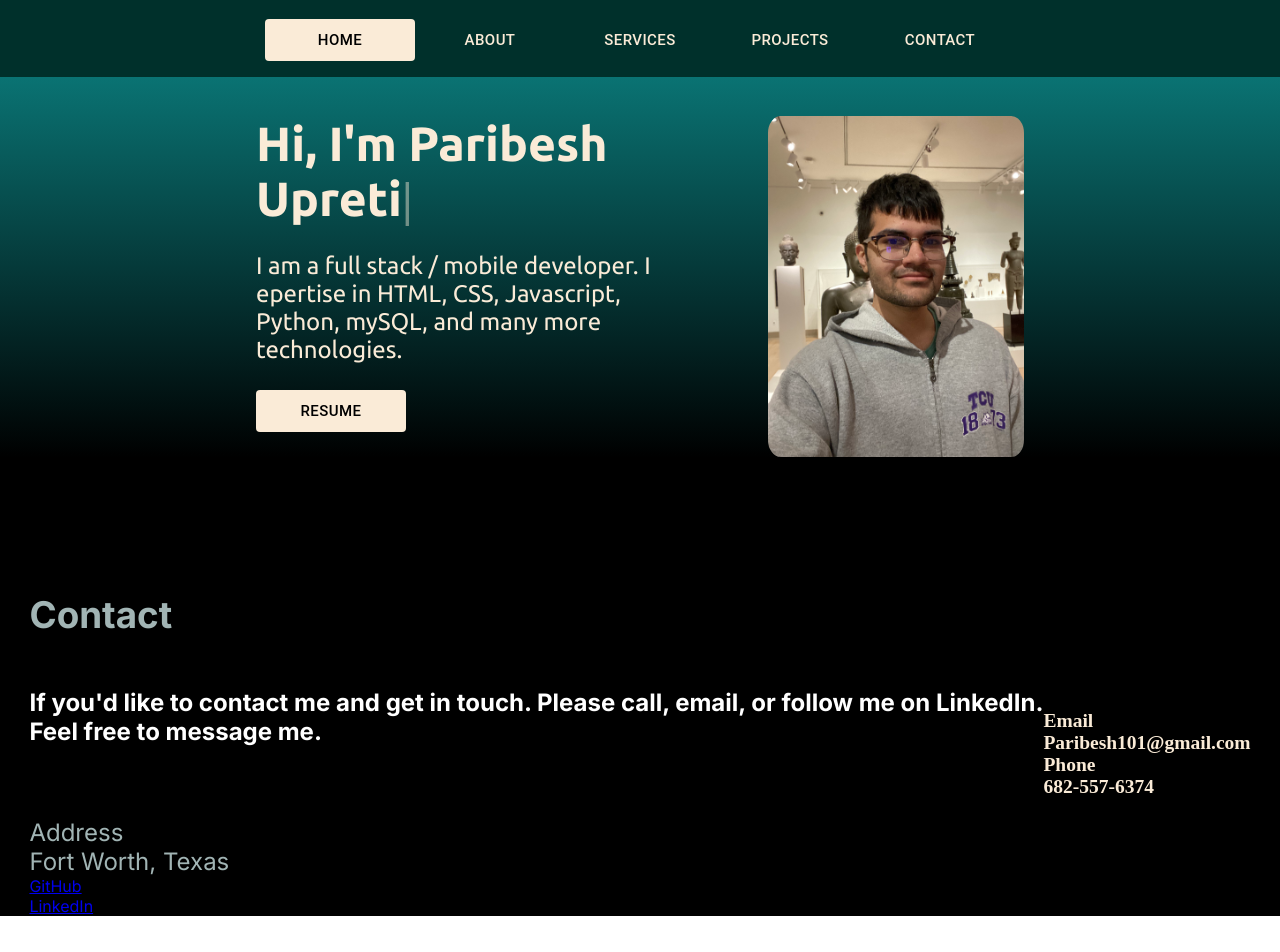
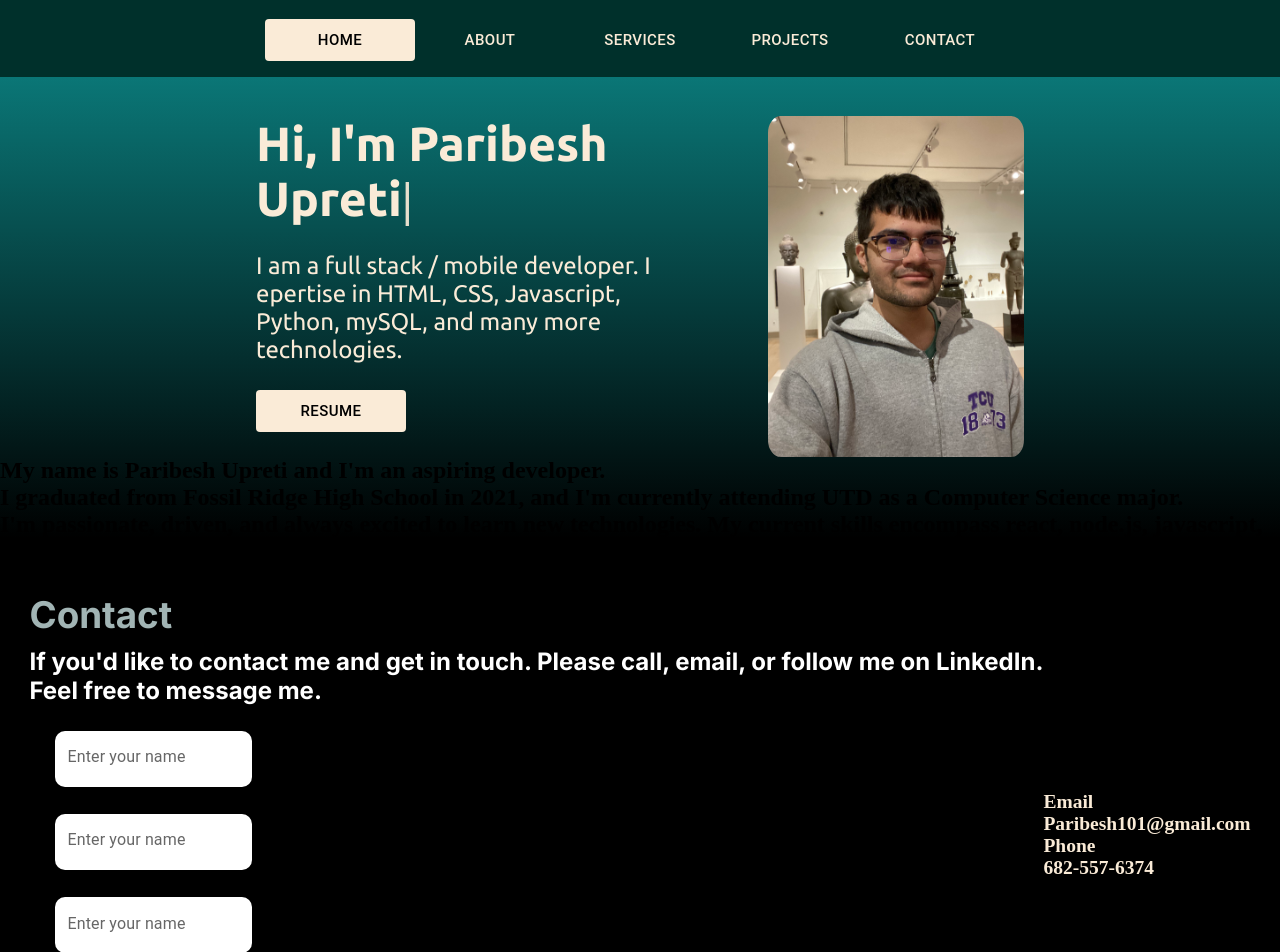
Before and after one commit to Paribesh101/Paribesh-Portfolio, a React (Create React App) app: page / in a window 1280 px wide. Shown: the top 952 px of the page. Before the commit the page ends 916 px from the top, so only its background shows below. Built offline with nearby package versions, Linux system fonts and the light colour scheme.

Commit message:
input fields added

```diff
--- a/src/sections/contact/Contact.js
+++ b/src/sections/contact/Contact.js
@@ -4,6 +4,7 @@ import FilledInput from "@mui/material/FilledInput";
 import FormControl from "@mui/material/FormControl";
 import InputLabel from "@mui/material/InputLabel";
 import TextField from "@mui/material/TextField";
+
 const Contact = () => {
   return (
     <section className="contact">
@@ -14,20 +15,10 @@ const Contact = () => {
           follow me on LinkedIn. <br></br>Feel free to message me.
         </p>
 
-        <Box
-          component="form"
-          sx={{ "& .MuiTextField-root": { m: 1, width: "25ch" } }}
-          noValidate // Disables HTML5 validation
-          autoComplete="off" // Turns off auto-completion
-        >
-          <div>
-            <TextField
-              required
-              id="outlined-required"
-              label="Required"
-              defaultValue="Hello World" // Pre-filled text
-            />
-          </div>
+        <Box component="form" sx={{ '& > :not(style)': { m: 3, width: '25ch', borderRadius: '10%', display: 'flex' } }}noValidate autoComplete="off">
+          <TextField id="outlined-basic" label="Enter your name" variant="outlined"  sx={{ '& .MuiInputBase-input': {  m: 0.2, backgroundColor: 'white', width: '25ch', borderRadius: '10px', display: 'flex' } }} />
+          <TextField id="outlined-basic" label="Enter your name" variant="outlined"  sx={{ '& .MuiInputBase-input': {  m: 0.2, backgroundColor: 'white', width: '25ch', borderRadius: '10px', display: 'flex' } }} />
+          <TextField id="outlined-basic" label="Enter your name" variant="outlined"  sx={{ '& .MuiInputBase-input': {  m: 0.2, backgroundColor: 'white', width: '25ch', borderRadius: '10px', display: 'flex' } }} />
         </Box>
 
         <p className="address">
--- a/src/styles.css
+++ b/src/styles.css
@@ -140,5 +140,12 @@ Button:hover {
   color: rgba(223, 249, 250, 0.722);
   font-family: "Inter";
   font-size: 230%;
-  margin-bottom: 5%;
+  margin-bottom: 1%;
 }
+
+.form, .fields {
+  color: white;
+  border-radius: 2;
+  display: flex;
+  flex-direction: column;
+}
```
